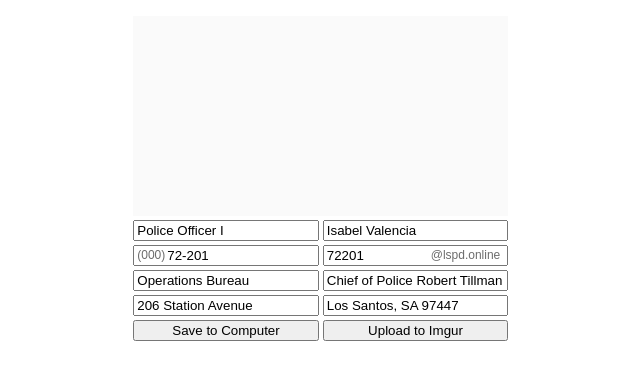
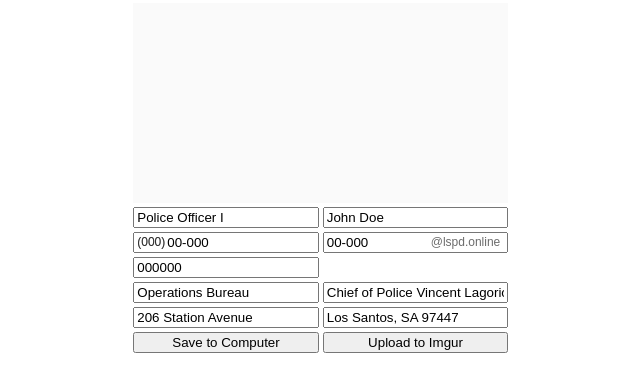
Before and after one commit to DimitriSokolov/lsfd-cards, a plain HTML site: page police/index.html in a window 1280 px wide. Shown: the part 228-620 px from the top of the page, without its empty margins (289-929 px from the left). Drawn offline with Linux system fonts and the light colour scheme; a web font is replaced by a local one.

Commit message:
Add work cell field (numbercp)

```diff
--- a/police/index.html
+++ b/police/index.html
@@ -11,21 +11,24 @@
             <div>
                 <input id="position" type="text" placeholder="Position..." value="Police Officer I">
 
-                <input id="name" type="text" placeholder="Name..." value="Isabel Valencia">
+                <input id="name" type="text" placeholder="Name..." value="John Doe">
             </div>
 
             <div>
                 <label for="number">(000)</label>
-                <input id="number" type="text" placeholder="Number..." value="72-201">
+                <input id="number" type="text" placeholder="Number (Cell)..." value="00-000">
+
+                <label for="numbercp">(000)</label>
+                <input id="numbercp" type="text" placeholder="Number (Work Cell)..." value="00-000">
 
                 <label for="serial">@lspd.online</label>
-                <input id="serial" type="text" placeholder="Serial..." value="72201">
+                <input id="serial" type="text" placeholder="Serial..." value="000000">
             </div>
 
             <div>
                 <input id="bureau" type="text" placeholder="Bureau..." value="Operations Bureau">
 
-                <input id="chief" type="text" placeholder="Chief of Police..." value="Chief of Police Robert Tillman">
+                <input id="chief" type="text" placeholder="Chief of Police..." value="Chief of Police Vincent Lagorio">
             </div>
 
             <div>
```
